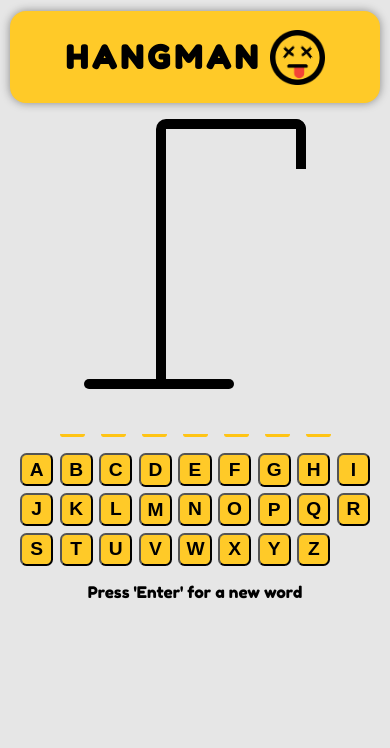
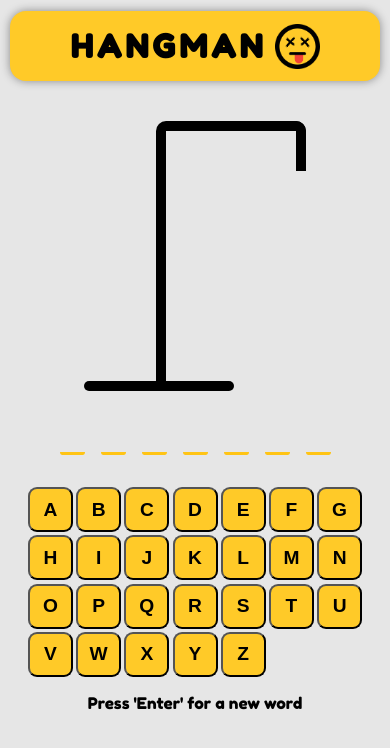
Before and after one commit to jeandre-visser/hangman, a React (Vite) app: page / in a window 390 px wide. Shown: the top 748 px of the page. Built offline with nearby package versions, Linux system fonts and the light colour scheme.

Commit message:
Fix media queries and add button for new word

```diff
--- a/src/App.scss
+++ b/src/App.scss
@@ -10,6 +10,7 @@ body {
   padding: 0.2rem;
   display: flex;
   flex-direction: column;
+  justify-content: center;
   margin: 0 auto;
   align-items: center;
   gap: 1rem;
@@ -22,10 +23,12 @@ body {
   border-radius: 1rem;
   background-color: #ffca28;
   width: 95vw;
-  min-height: 92px;
+  min-height: 70px;
+  max-height: 70px;
   box-shadow: 0px 0px 10px rgba(0, 0, 0, 0.4);
   letter-spacing: 4px;
   text-transform: uppercase;
+  margin-bottom: 1.5rem;
 
   .app__nav-title {
     display: flex;
@@ -42,14 +45,47 @@ body {
     align-items: center;
     display: flex;
     gap: 0.5rem;
+
+    @media screen and (max-width: 750px) {
+      font-size: 1.5rem;
+    }
   }
 
   img {
     width: 55px;
     height: 55px;
+
+    @media screen and (max-width: 750px) {
+      width: 45px;
+      height: 45px;
+    }
   }
 
   h1 {
     font-size: 2rem;
   }
 }
+
+.app__reset-btn {
+  background: #ffca28;
+  width: 150px;
+  padding: 1rem;
+  font-size: 1.2rem;
+  font-family: 'Fredoka One', cursive;
+  border-radius: 10px;
+  border: 2px solid #000;
+
+  &:active {
+    background-color: #FFF;
+  }
+
+  @media screen and (max-width: 750px) {
+    font-size: 1rem;
+    padding: 0.7rem;
+  }
+
+  @media screen and (max-height: 700px) {
+    padding: 0.5rem;
+  }
+
+}
--- a/src/components/Keyboard/Keyboard.module.scss
+++ b/src/components/Keyboard/Keyboard.module.scss
@@ -3,6 +3,7 @@
   grid-template-columns: repeat(auto-fit, minmax(70px, 1fr));
   grid-gap: 0.4rem;
   align-self: stretch;
+  margin-top: 1rem;
 
   @media screen and (max-width: 1050px) {
     grid-template-columns: repeat(auto-fit, minmax(50px, 1fr));
@@ -11,15 +12,19 @@
   }
 
   @media screen and (max-width: 750px) {
-    grid-template-columns: repeat(auto-fit, minmax(40px, 1fr));
+    grid-template-columns: repeat(auto-fit, minmax(45px, 1fr));
     max-width: 420px;
     align-self: center;
   }
 
   @media screen and (max-width: 450px) {
-    grid-template-columns: repeat(auto-fit, minmax(30px, 1fr));
     max-width: 350px;
     align-self: center;
+    grid-gap: 0.2rem;
+  }
+
+  @media screen and (max-height: 700px) {
+    grid-template-columns: repeat(auto-fit, minmax(35px, 1fr));
   }
 }
 
--- a/src/components/Word/Word.scss
+++ b/src/components/Word/Word.scss
@@ -4,6 +4,7 @@
   font-size: 5rem;
   text-transform: uppercase;
   color: #000;
+  margin-top: 1rem;
 
   @media screen and (max-width: 1050px) {
     font-size: 3rem;
```
